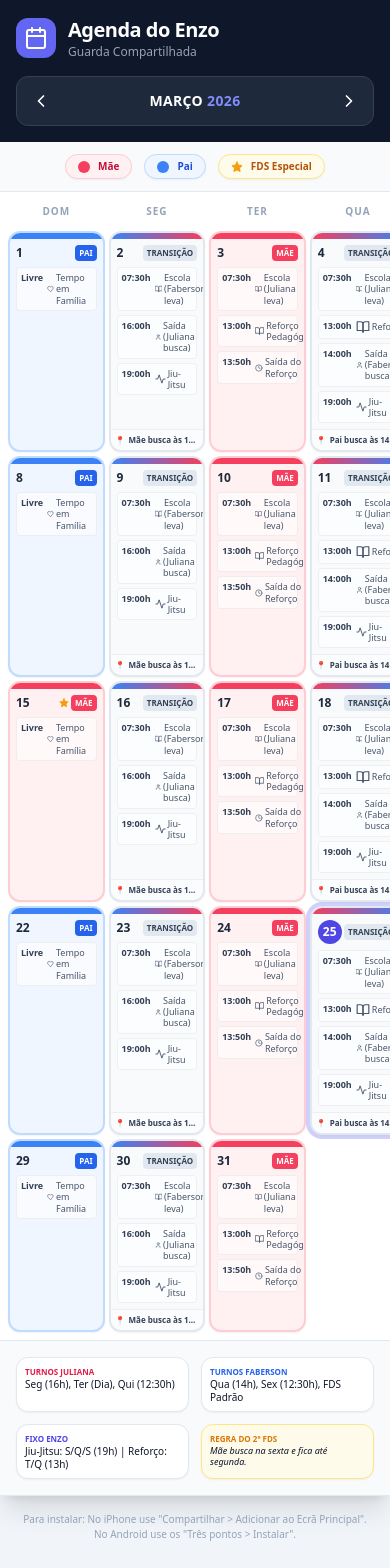
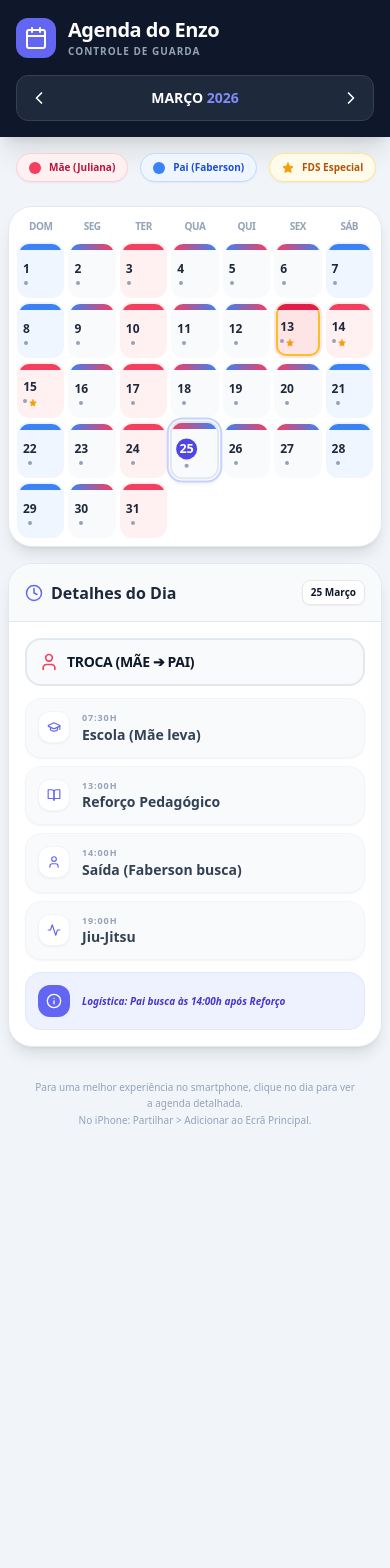
Before and after one commit to fabersonferrasi/calendario-enzo, a React (Vite) app: page / in a window 390 px wide. Shown: the top 1568 px of the page. After the commit the page ends 1184 px from the top, so only its background shows below. Built offline with nearby package versions, Linux system fonts and the light colour scheme.

Commit message:
Atualização mobile

```diff
--- a/src/App.jsx
+++ b/src/App.jsx
@@ -1,28 +1,17 @@
 import React, { useState, useEffect } from 'react';
-import { ChevronLeft, ChevronRight, Calendar as CalendarIcon, Clock, User, BookOpen, Heart, Activity, Star } from 'lucide-react';
+import { ChevronLeft, ChevronRight, Calendar as CalendarIcon, Clock, User, BookOpen, Heart, Activity, Star, Info, GraduationCap } from 'lucide-react';
 
 const App = () => {
-  // Configuração para comportamento de PWA em dispositivos móveis
+  const [viewDate, setViewDate] = useState(new Date(2026, 2, 1));
+  const [selectedDate, setSelectedDate] = useState(new Date(2026, 2, 25));
+
+  // Efeito para configurar meta-tags de dispositivo móvel (PWA)
   useEffect(() => {
-    // Define a cor da barra de status no telemóvel
     const metaThemeColor = document.createElement('meta');
     metaThemeColor.name = "theme-color";
-    metaThemeColor.content = "#0f172a"; // slate-900
+    metaThemeColor.content = "#0f172a";
     document.head.appendChild(metaThemeColor);
-
-    // Configurações específicas para iOS (Safari)
-    const metaAppleMobile = document.createElement('meta');
-    metaAppleMobile.name = "apple-mobile-web-app-capable";
-    metaAppleMobile.content = "yes";
-    document.head.appendChild(metaAppleMobile);
-
-    const metaAppleStatus = document.createElement('meta');
-    metaAppleStatus.name = "apple-mobile-web-app-status-bar-style";
-    metaAppleStatus.content = "black-translucent";
-    document.head.appendChild(metaAppleStatus);
   }, []);
-
-  const [viewDate, setViewDate] = useState(new Date(2026, 2, 1));
 
   const daysOfWeek = ['Dom', 'Seg', 'Ter', 'Qua', 'Qui', 'Sex', 'Sáb'];
   const months = [
@@ -30,7 +19,7 @@ const App = () => {
     'Julho', 'Agosto', 'Setembro', 'Outubro', 'Novembro', 'Dezembro'
   ];
 
-  // Identifica o 2º fim de semana do mês (Fim de semana especial da Mãe)
+  // Regra do Pai: No 2º fim de semana do mês, a mãe fica com o jovem
   const isSecondWeekend = (date) => {
     const month = date.getMonth();
     const year = date.getFullYear();
@@ -44,7 +33,7 @@ const App = () => {
         if (fridayCount === 2) {
           const secondFriday = d;
           const currentDay = date.getDate();
-          // De Sexta (entrega) a Domingo (pernoita)
+          // De sexta a domingo
           return currentDay >= secondFriday && currentDay <= secondFriday + 2;
         }
       }
@@ -63,42 +52,44 @@ const App = () => {
     let pickup = "";
     let isTransition = false;
 
-    // Lógica de rotina baseada no pedido
+    // Horários Base: Entrada 07:30, Saída 12:30
+    const schoolTask = { time: "07:30h", task: "Entrada Escola", icon: <GraduationCap size={14}/> };
+
     if (day === 1) { // Segunda
-      parent = "Transição (Pai ➔ Mãe)";
+      parent = "Troca (Pai ➔ Mãe)";
       colorClass = "bg-slate-50 border-slate-200";
       stripeColor = "bg-gradient-to-r from-blue-500 to-rose-500";
       isTransition = true;
-      activities.push({ time: "07:30h", task: "Escola (Faberson leva)", icon: <BookOpen size={14}/> });
+      activities.push({ ...schoolTask, task: "Escola (Pai leva)" });
       activities.push({ time: "16:00h", task: "Saída (Juliana busca)", icon: <User size={14}/> });
       activities.push({ time: "19:00h", task: "Jiu-Jitsu", icon: <Activity size={14}/> });
-      pickup = "Mãe busca às 16:00h";
+      pickup = "Mãe busca às 16:00h após Ed. Física";
     }
     else if (day === 2) { // Terça
       parent = "Mãe (Juliana)";
       colorClass = "bg-rose-50 border-rose-200";
       stripeColor = "bg-rose-500";
-      activities.push({ time: "07:30h", task: "Escola (Juliana leva)", icon: <BookOpen size={14}/> });
+      activities.push({ ...schoolTask, task: "Escola (Mãe leva)" });
       activities.push({ time: "13:00h", task: "Reforço Pedagógico", icon: <BookOpen size={14}/> });
-      activities.push({ time: "13:50h", task: "Saída do Reforço", icon: <Clock size={14}/> });
+      activities.push({ time: "13:50h", task: "Fim do Reforço", icon: <Clock size={14}/> });
     }
     else if (day === 3) { // Quarta
-      parent = "Transição (Mãe ➔ Pai)";
+      parent = "Troca (Mãe ➔ Pai)";
       colorClass = "bg-slate-50 border-slate-200";
       stripeColor = "bg-gradient-to-r from-rose-500 to-blue-500";
       isTransition = true;
-      activities.push({ time: "07:30h", task: "Escola (Juliana leva)", icon: <BookOpen size={14}/> });
-      activities.push({ time: "13:00h", task: "Reforço", icon: <BookOpen size={14}/> });
+      activities.push({ ...schoolTask, task: "Escola (Mãe leva)" });
+      activities.push({ time: "13:00h", task: "Reforço Pedagógico", icon: <BookOpen size={14}/> });
       activities.push({ time: "14:00h", task: "Saída (Faberson busca)", icon: <User size={14}/> });
       activities.push({ time: "19:00h", task: "Jiu-Jitsu", icon: <Activity size={14}/> });
-      pickup = "Pai busca às 14:00h";
+      pickup = "Pai busca às 14:00h após Reforço";
     }
     else if (day === 4) { // Quinta
-      parent = "Transição (Pai ➔ Mãe)";
+      parent = "Troca (Pai ➔ Mãe)";
       colorClass = "bg-slate-50 border-slate-200";
       stripeColor = "bg-gradient-to-r from-blue-500 to-rose-500";
       isTransition = true;
-      activities.push({ time: "07:30h", task: "Escola (Faberson leva)", icon: <BookOpen size={14}/> });
+      activities.push({ ...schoolTask, task: "Escola (Pai leva)" });
       activities.push({ time: "12:30h", task: "Saída (Juliana busca)", icon: <User size={14}/> });
       activities.push({ time: "16:00h", task: "Psicóloga", icon: <Heart size={14}/> });
       pickup = "Mãe busca às 12:30h";
@@ -108,16 +99,16 @@ const App = () => {
         parent = "Mãe (FDS Especial)";
         colorClass = "bg-rose-100 border-rose-300 ring-2 ring-amber-400 ring-inset";
         stripeColor = "bg-rose-600";
-        activities.push({ time: "07:30h", task: "Escola (Juliana leva)", icon: <BookOpen size={14}/> });
+        activities.push({ ...schoolTask, task: "Escola (Mãe leva)" });
         activities.push({ time: "12:30h", task: "Saída (Juliana busca)", icon: <User size={14}/> });
         activities.push({ time: "19:00h", task: "Jiu-Jitsu", icon: <Activity size={14}/> });
-        pickup = "Mãe busca (FDS Dela)";
+        pickup = "Mãe busca para o FDS";
       } else {
-        parent = "Transição (Mãe ➔ Pai)";
+        parent = "Troca (Mãe ➔ Pai)";
         colorClass = "bg-slate-50 border-slate-200";
         stripeColor = "bg-gradient-to-r from-rose-500 to-blue-500";
         isTransition = true;
-        activities.push({ time: "07:30h", task: "Escola (Juliana leva)", icon: <BookOpen size={14}/> });
+        activities.push({ ...schoolTask, task: "Escola (Mãe leva)" });
         activities.push({ time: "12:30h", task: "Saída (Faberson busca)", icon: <User size={14}/> });
         activities.push({ time: "19:00h", task: "Jiu-Jitsu", icon: <Activity size={14}/> });
         pickup = "Pai busca às 12:30h";
@@ -133,7 +124,7 @@ const App = () => {
         colorClass = "bg-blue-50 border-blue-200";
         stripeColor = "bg-blue-500";
       }
-      activities.push({ time: "Livre", task: "Tempo em Família", icon: <Heart size={14}/> });
+      activities.push({ time: "Dia Todo", task: "Tempo em Família", icon: <Heart size={14}/> });
     }
 
     return { parent, colorClass, stripeColor, activities, pickup, isTransition, secondWE };
@@ -145,154 +136,165 @@ const App = () => {
   const prevMonth = () => setViewDate(new Date(viewDate.getFullYear(), viewDate.getMonth() - 1, 1));
   const nextMonth = () => setViewDate(new Date(viewDate.getFullYear(), viewDate.getMonth() + 1, 1));
 
-  const renderCalendar = () => {
-    const year = viewDate.getFullYear();
-    const month = viewDate.getMonth();
-    const daysInMonth = getDaysInMonth(year, month);
-    const firstDay = getFirstDayOfMonth(year, month);
+  const daysInMonth = getDaysInMonth(viewDate.getFullYear(), viewDate.getMonth());
+  const firstDay = getFirstDayOfMonth(viewDate.getFullYear(), viewDate.getMonth());
   const calendarDays = [];
 
   for (let i = 0; i < firstDay; i++) {
-      calendarDays.push(<div key={`empty-${i}`} className="h-28 bg-gray-50/50 border border-gray-100 rounded-xl"></div>);
+    calendarDays.push(<div key={`empty-${i}`} className="h-14 md:h-24 bg-gray-50/30 rounded-lg"></div>);
   }
 
-    for (let d = 1; d <= daysInMonth; d++) {
-      const date = new Date(year, month, d);
-      const isToday = date.toDateString() === new Date().toDateString();
-      const details = getDayDetails(date);
+  const selectedDayDetails = getDayDetails(selectedDate);
 
-      calendarDays.push(
-        <div
-          key={d}
-          className={`relative min-h-[140px] flex flex-col border-2 overflow-hidden transition-all shadow-sm rounded-xl ${details.colorClass} ${isToday ? 'ring-4 ring-indigo-500/30 border-indigo-500 z-10' : ''}`}
-        >
-          <div className={`h-1.5 w-full ${details.stripeColor}`} />
+  return (
+    <div className="min-h-screen bg-slate-100 font-sans text-slate-900 pb-10">
+      <div className="max-w-5xl mx-auto md:p-4 space-y-4">
 
-          <div className="p-1.5 flex-1">
-            <div className="flex justify-between items-center mb-1.5">
-              <span className={`text-xs font-black ${isToday ? 'bg-indigo-600 text-white w-6 h-6 flex items-center justify-center rounded-full' : 'text-slate-800'}`}>
-                {d}
-              </span>
-              <div className="flex items-center gap-0.5">
-                {details.secondWE && <Star size={10} className="text-amber-500 fill-amber-500" />}
-                <span className={`text-[8px] font-bold uppercase px-1 py-0.5 rounded ${details.isTransition ? 'bg-slate-200 text-slate-700' : (details.parent.includes('Mãe') ? 'bg-rose-500 text-white' : 'bg-blue-600 text-white')}`}>
-                  {details.parent.split(' ')[0]}
-                </span>
+        {/* Cabeçalho */}
+        <header className="bg-slate-900 text-white p-4 md:rounded-3xl shadow-xl flex flex-col sm:flex-row justify-between items-center gap-4">
+          <div className="flex items-center gap-3 w-full sm:w-auto">
+            <div className="p-2 bg-indigo-500 rounded-xl">
+              <CalendarIcon size={24} />
+            </div>
+            <div>
+              <h1 className="text-xl font-black tracking-tight">Agenda do Enzo</h1>
+              <p className="text-slate-400 text-[10px] uppercase font-bold tracking-widest">Controle de Guarda</p>
             </div>
           </div>
 
-            <div className="space-y-1">
-              {details.activities.map((act, idx) => (
-                <div key={idx} className="flex items-start gap-1 text-[9px] bg-white/60 p-1 rounded border border-black/5 leading-tight">
-                  <span className="font-bold text-slate-700">{act.time}</span>
-                  <span className="text-slate-600 flex items-center gap-0.5">{act.icon} {act.task}</span>
+          <nav className="flex items-center justify-between w-full sm:w-auto bg-slate-800 p-1 rounded-xl border border-slate-700">
+            <button onClick={prevMonth} className="p-2 hover:bg-slate-700 rounded-lg transition-all active:scale-95">
+              <ChevronLeft size={20} />
+            </button>
+            <div className="px-4 text-center font-bold text-sm uppercase min-w-[140px]">
+              {months[viewDate.getMonth()]} <span className="text-indigo-400">{viewDate.getFullYear()}</span>
+            </div>
+            <button onClick={nextMonth} className="p-2 hover:bg-slate-700 rounded-lg transition-all active:scale-95">
+              <ChevronRight size={20} />
+            </button>
+          </nav>
+        </header>
+
+        {/* Legenda Flutuante */}
+        <div className="px-4 md:px-0 flex overflow-x-auto gap-3 pb-2 no-scrollbar">
+          <div className="flex-shrink-0 flex items-center gap-2 px-3 py-1.5 bg-rose-50 border border-rose-200 rounded-full shadow-sm">
+            <div className="w-3 h-3 rounded-full bg-rose-500 shadow-sm"></div>
+            <span className="font-bold text-rose-700 text-[10px]">Mãe (Juliana)</span>
+          </div>
+          <div className="flex-shrink-0 flex items-center gap-2 px-3 py-1.5 bg-blue-50 border border-blue-200 rounded-full shadow-sm">
+            <div className="w-3 h-3 rounded-full bg-blue-500 shadow-sm"></div>
+            <span className="font-bold text-blue-700 text-[10px]">Pai (Faberson)</span>
+          </div>
+          <div className="flex-shrink-0 flex items-center gap-2 px-3 py-1.5 bg-amber-50 border border-amber-200 rounded-full shadow-sm">
+            <Star size={12} className="text-amber-500 fill-amber-500" />
+            <span className="font-bold text-amber-700 text-[10px]">FDS Especial</span>
+          </div>
+        </div>
+
+        <div className="grid grid-cols-1 lg:grid-cols-3 gap-4 px-2 md:px-0">
+
+          {/* Grelha do Calendário */}
+          <div className="lg:col-span-2 bg-white rounded-3xl shadow-lg border border-slate-200 p-2 md:p-4">
+            <div className="grid grid-cols-7 gap-1 md:gap-2">
+              {daysOfWeek.map(day => (
+                <div key={day} className="text-center font-black text-slate-400 py-1 uppercase text-[10px] tracking-tighter">
+                  {day}
+                </div>
+              ))}
+              {calendarDays}
+              {[...Array(daysInMonth)].map((_, i) => {
+                const day = i + 1;
+                const date = new Date(viewDate.getFullYear(), viewDate.getMonth(), day);
+                const isToday = date.toDateString() === new Date().toDateString();
+                const isSelected = date.toDateString() === selectedDate.toDateString();
+                const details = getDayDetails(date);
+
+                return (
+                  <button
+                    key={day}
+                    onClick={() => setSelectedDate(date)}
+                    className={`relative h-14 md:h-24 flex flex-col border-2 rounded-xl transition-all overflow-hidden ${details.colorClass}
+                      ${isSelected ? 'border-indigo-500 shadow-md scale-105 z-10' : 'border-transparent'}
+                      ${isToday ? 'ring-2 ring-indigo-200 ring-offset-1' : ''}`}
+                  >
+                    <div className={`h-1.5 w-full ${details.stripeColor}`} />
+                    <div className="p-1 flex-1 flex flex-col items-center justify-center md:items-start md:justify-start">
+                      <span className={`text-xs md:text-sm font-black ${isToday ? 'bg-indigo-600 text-white w-5 h-5 md:w-6 md:h-6 flex items-center justify-center rounded-full shadow-sm' : 'text-slate-800'}`}>
+                        {day}
+                      </span>
+                      {/* Dots para Mobile */}
+                      <div className="flex md:hidden gap-0.5 mt-1">
+                        {details.activities.length > 0 && <div className="w-1 h-1 rounded-full bg-slate-400"></div>}
+                        {details.secondWE && <Star size={8} className="text-amber-500 fill-amber-500" />}
+                      </div>
+                      {/* Listagem para Desktop */}
+                      <div className="hidden md:block mt-1 space-y-1 w-full overflow-hidden">
+                        {details.activities.slice(0, 2).map((act, idx) => (
+                          <div key={idx} className="text-[8px] bg-white/40 p-0.5 rounded truncate font-bold text-left text-slate-600">
+                            {act.time} {act.task}
                           </div>
                         ))}
                       </div>
                     </div>
-
-          {details.pickup && (
-            <div className="bg-white/40 p-1 border-t border-black/5 text-[8px] font-bold text-slate-700 flex items-center gap-1">
-              📍 <span className="truncate">{details.pickup}</span>
-            </div>
-          )}
-        </div>
+                  </button>
                 );
-    }
-
-    return calendarDays;
-  };
-
-  return (
-    <div className="min-h-screen bg-slate-100 font-sans text-slate-900 pb-10">
-      <div className="max-w-7xl mx-auto space-y-4">
-
-        {/* Cabeçalho Compacto */}
-        <div className="bg-white md:rounded-3xl shadow-xl border-b md:border border-slate-200 overflow-hidden">
-          <div className="bg-slate-900 p-4 md:p-8 text-white flex flex-col md:flex-row md:items-center justify-between gap-4">
-            <div className="flex items-center gap-3">
-              <div className="p-2 bg-indigo-500 rounded-xl text-white">
-                <CalendarIcon size={24} />
-              </div>
-              <div>
-                <h1 className="text-xl md:text-3xl font-black tracking-tight">Agenda do Enzo</h1>
-                <p className="text-slate-400 text-xs md:text-sm font-medium">Guarda Compartilhada</p>
+              })}
             </div>
           </div>
 
-            <div className="flex items-center justify-between md:justify-end gap-2 bg-slate-800 p-1.5 rounded-xl border border-slate-700">
-              <button onClick={prevMonth} className="p-2 hover:bg-slate-700 rounded-lg transition-all active:scale-90">
-                <ChevronLeft size={20} />
-              </button>
-              <div className="flex-1 md:flex-none min-w-[140px] text-center font-bold text-sm md:text-lg tracking-wide uppercase">
-                {months[viewDate.getMonth()]} <span className="text-indigo-400">{viewDate.getFullYear()}</span>
-              </div>
-              <button
-                onClick={nextMonth}
-                disabled={viewDate.getFullYear() === 2026 && viewDate.getMonth() === 11}
-                className="p-2 hover:bg-slate-700 rounded-lg transition-all active:scale-90 disabled:opacity-20"
-              >
-                <ChevronRight size={20} />
-              </button>
+          {/* Agenda Detalhada (Smartphone) */}
+          <aside className="bg-white rounded-3xl shadow-lg border border-slate-200 overflow-hidden h-fit">
+            <div className="bg-slate-50 p-4 border-b border-slate-200 flex items-center justify-between">
+              <h2 className="font-black text-slate-800 flex items-center gap-2">
+                <Clock size={18} className="text-indigo-500" />
+                Detalhes do Dia
+              </h2>
+              <div className="text-[10px] font-bold bg-white border px-2 py-1 rounded-lg shadow-sm">
+                {selectedDate.getDate()} {months[selectedDate.getMonth()]}
               </div>
             </div>
 
-          {/* Legenda Otimizada */}
-          <div className="p-3 bg-slate-50 border-b border-slate-200 flex flex-wrap items-center justify-center gap-3 md:gap-6">
-            <div className="flex items-center gap-2 px-3 py-1 bg-rose-50 border border-rose-200 rounded-full shadow-sm">
-              <div className="w-3 h-3 rounded-full bg-rose-500"></div>
-              <span className="font-bold text-rose-700 text-[10px] md:text-sm">Mãe</span>
+            <div className="p-4 space-y-3">
+              <div className={`p-3 rounded-2xl flex items-center justify-between border-2 ${selectedDayDetails.colorClass}`}>
+                <div className="flex items-center gap-2">
+                  <User size={20} className={selectedDayDetails.parent.includes('Mãe') ? 'text-rose-500' : 'text-blue-500'} />
+                  <span className="font-black text-sm uppercase tracking-tight">{selectedDayDetails.parent}</span>
                 </div>
-            <div className="flex items-center gap-2 px-3 py-1 bg-blue-50 border border-blue-200 rounded-full shadow-sm">
-              <div className="w-3 h-3 rounded-full bg-blue-500"></div>
-              <span className="font-bold text-blue-700 text-[10px] md:text-sm">Pai</span>
-            </div>
-            <div className="flex items-center gap-2 px-3 py-1 bg-amber-50 border border-amber-200 rounded-full shadow-sm">
-              <Star size={12} className="text-amber-500 fill-amber-500" />
-              <span className="font-bold text-amber-700 text-[10px] md:text-sm">FDS Especial</span>
-            </div>
+                {selectedDayDetails.secondWE && <Star size={18} className="text-amber-500 fill-amber-500" />}
               </div>
 
-          {/* Grelha do Calendário */}
-          <div className="p-2 md:p-6 bg-white overflow-x-auto">
-            <div className="min-w-[700px] md:min-w-[1000px]">
-              <div className="grid grid-cols-7 gap-1 md:gap-3 mb-2">
-                {daysOfWeek.map(day => (
-                  <div key={day} className="text-center font-black text-slate-400 py-1 uppercase text-[10px] tracking-widest">
-                    {day}
+              <div className="space-y-2">
+                {selectedDayDetails.activities.map((act, idx) => (
+                  <div key={idx} className="flex items-start gap-3 p-3 bg-slate-50 rounded-2xl border border-slate-100 shadow-sm transition-all hover:bg-white">
+                    <div className="p-2 bg-white rounded-xl shadow-sm border border-slate-100 text-indigo-500">
+                      {act.icon}
+                    </div>
+                    <div>
+                      <p className="text-[9px] font-black text-slate-400 uppercase tracking-widest">{act.time}</p>
+                      <p className="text-sm font-bold text-slate-700">{act.task}</p>
+                    </div>
                   </div>
                 ))}
               </div>
 
-              <div className="grid grid-cols-7 gap-1 md:gap-3">
-                {renderCalendar()}
+              {selectedDayDetails.pickup && (
+                <div className="mt-4 p-3 bg-indigo-50 rounded-2xl border border-indigo-100 flex items-center gap-3">
+                  <div className="bg-indigo-500 text-white p-2 rounded-xl">
+                    <Info size={16} />
                   </div>
+                  <p className="text-[10px] font-bold text-indigo-700 italic">
+                    Logística: {selectedDayDetails.pickup}
+                  </p>
                 </div>
+              )}
+            </div>
+          </aside>
         </div>
 
-          {/* Rodapé de Destaques */}
-          <div className="bg-slate-50 p-4 border-t border-slate-200 grid grid-cols-2 md:grid-cols-4 gap-3">
-            <div className="bg-white p-2 rounded-xl border border-slate-200 shadow-sm">
-              <p className="font-black text-rose-600 text-[8px] uppercase">Turnos Juliana</p>
-              <p className="text-[10px] font-medium leading-tight">Seg (16h), Ter (Dia), Qui (12:30h)</p>
-            </div>
-            <div className="bg-white p-2 rounded-xl border border-slate-200 shadow-sm">
-              <p className="font-black text-blue-600 text-[8px] uppercase">Turnos Faberson</p>
-              <p className="text-[10px] font-medium leading-tight">Qua (14h), Sex (12:30h), FDS Padrão</p>
-            </div>
-            <div className="bg-white p-2 rounded-xl border border-slate-200 shadow-sm">
-              <p className="font-black text-indigo-600 text-[8px] uppercase">Fixo Enzo</p>
-              <p className="text-[10px] font-medium leading-tight">Jiu-Jitsu: S/Q/S (19h) | Reforço: T/Q (13h)</p>
-            </div>
-            <div className="bg-amber-50 p-2 rounded-xl border border-amber-200 shadow-sm">
-              <p className="font-black text-amber-600 text-[8px] uppercase">Regra do 2º FDS</p>
-              <p className="text-[9px] italic leading-tight">Mãe busca na sexta e fica até segunda.</p>
-            </div>
-          </div>
-        </div>
-
-        <p className="text-center text-slate-400 text-[10px] px-4">
-          Para instalar: No iPhone use "Compartilhar {' > '} Adicionar ao Ecrã Principal". No Android use os "Três pontos {' > '} Instalar".
+        {/* Rodapé Informativo */}
+        <p className="text-center text-slate-400 text-[10px] px-8 py-4 leading-relaxed">
+          Para uma melhor experiência no smartphone, clique no dia para ver a agenda detalhada.<br />
+          No iPhone: Partilhar {' > '} Adicionar ao Ecrã Principal.
         </p>
       </div>
     </div>
```
Lines whose indentation alone changed are shown as unchanged.
